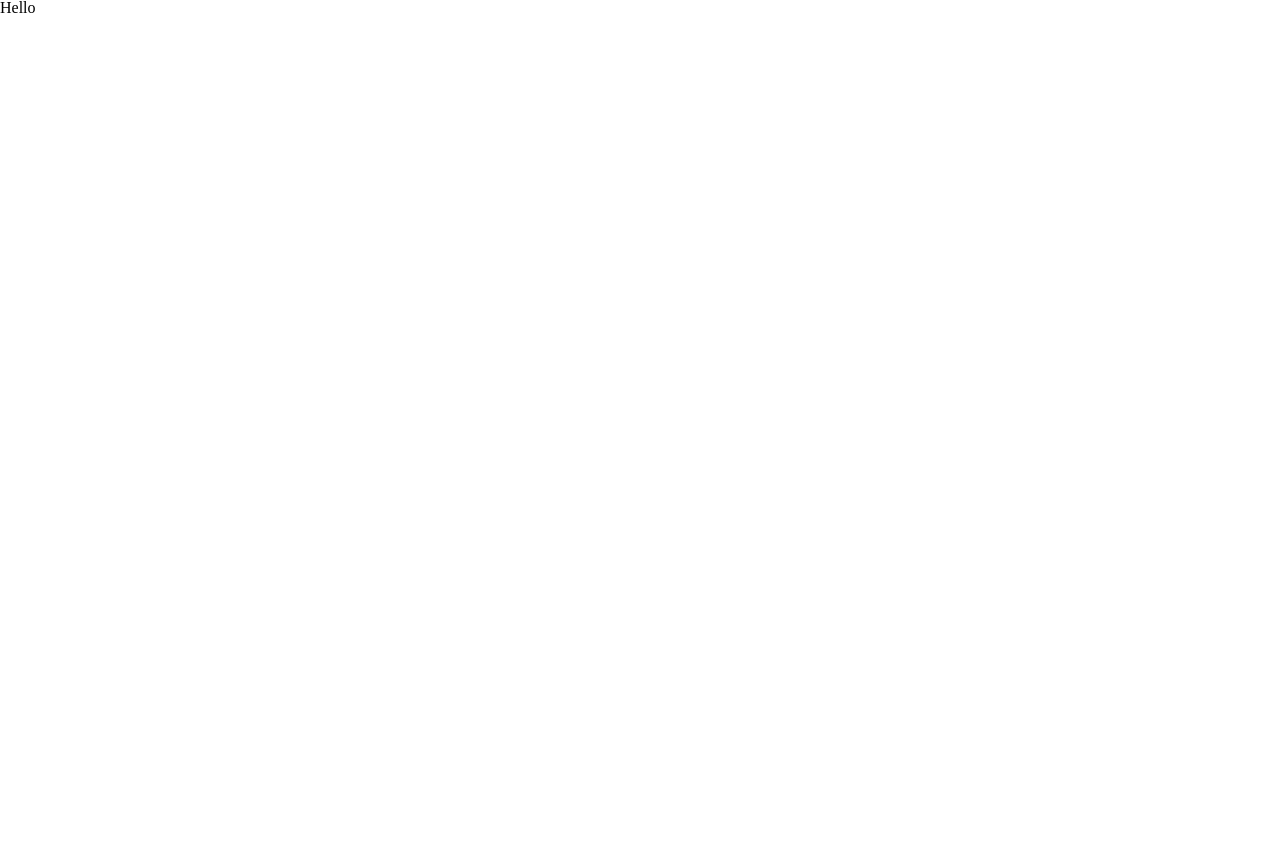
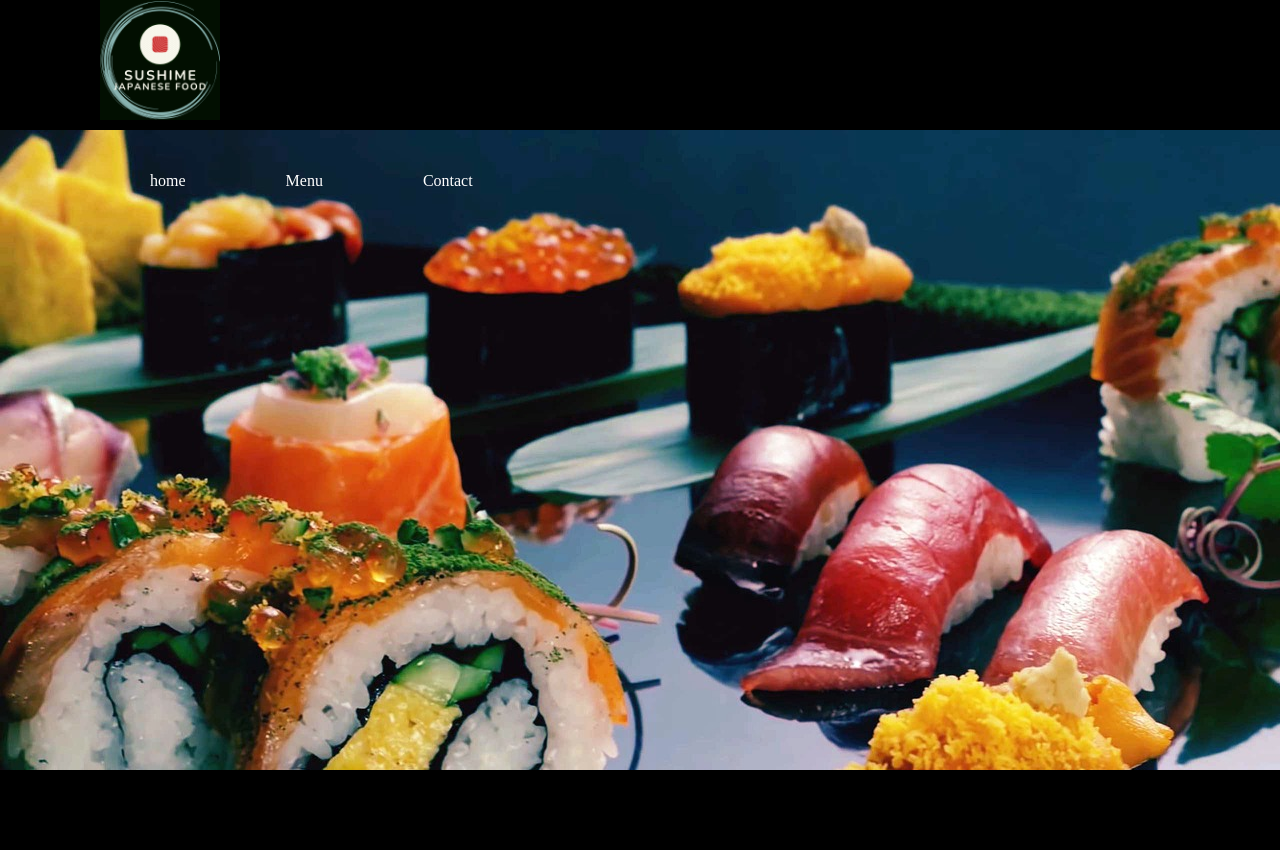
Before and after one commit to amirobinsonmuto/restaurant-page, a website built with webpack: page dist/index.html in a window 1280 px wide. Before the commit the page ends 800 px from the top, so only its background shows below. Built offline with Linux system fonts and the light colour scheme.

Commit message:
Add logo and basic styling

```diff
--- a/src/index.js
+++ b/src/index.js
@@ -1,8 +1,11 @@
 import './style.css';
 import Hero from './hero.jpg';
+import Logo from './logo.png';
 
 console.log('hello');
 
-// Add the image to our existing div.
 const myHero = new Image();
 myHero.src = Hero;
+
+const myLogo = new Image();
+myLogo.src = Logo;
--- a/src/style.css
+++ b/src/style.css
@@ -47,9 +47,43 @@ table {
 	border-spacing: 0;
 }
 
-//custom CSS
+
 #content {
+    height: 100vh;
+  }
+
+.container {
+    margin-left: 100px;
+    margin-right: 100px;
+}
+
+nav {
+    display: flex;
+    justify-content: space-between;
+    height: 130px;
+    background-color: black;
+    color: #fff;
+}
+
+ul {
+    display: flex;
+}
+
+li {
+    padding: 50px;
+}
+
+li:last-of-type {
+    padding-right: 0px;
+}
+
+main {
     background: url('./hero.jpg');
-    height: 100vh;
-    object-fit: contain;
-  }
+    height: 80%;
+}
+
+footer {
+    background-color: black;
+    color: #fff;
+    height: 10%;
+}
```
Also changed, not shown: dist/fa06511e4005513accf2.png (added), dist/index.html, dist/main.js, src/logo.png (added).
